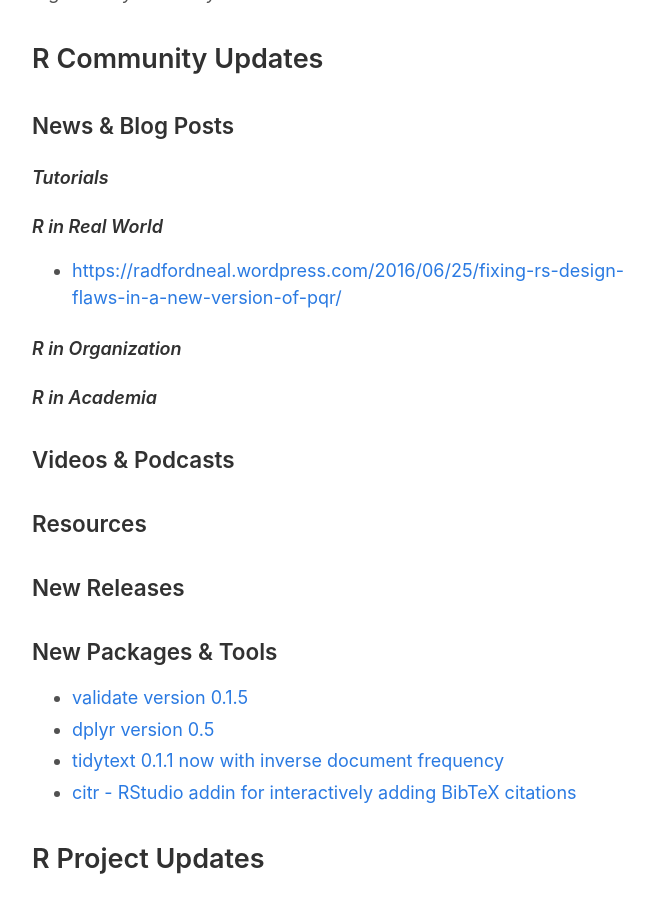
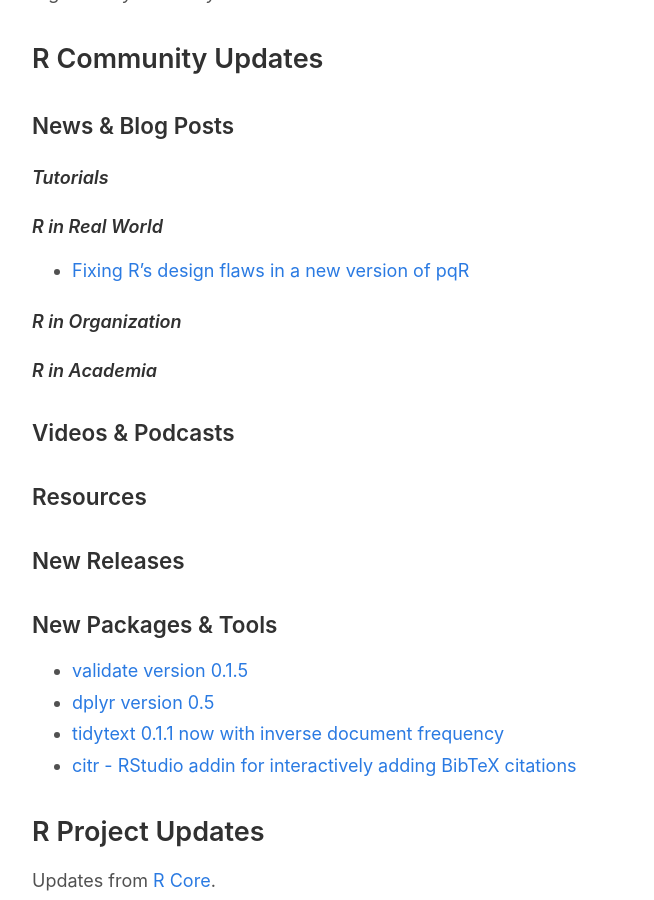
Before and after one commit to rweekly/rweekly.org, a Jekyll site: the page built from draft.md, in a window 1280 px wide and 900 px high, scrolled down 353 px. Shown: the whole window, without its empty margins (293-947 px from the left). Built offline with Jekyll 4.4.1, drawn with Linux system fonts in a browser that asks for light colours; comment, search, counter and statistics services are not loaded; some of the changed lines change nothing that is shown.

Commit message:
brainfreeze on inserting links.

```diff
--- a/draft.md
+++ b/draft.md
@@ -23,7 +23,7 @@
 
 #### R in Real World
 
- + [https://radfordneal.wordpress.com/2016/06/25/fixing-rs-design-flaws-in-a-new-version-of-pqr/](Fixing R’s design flaws in a new version of pqR)
+ + [Fixing R’s design flaws in a new version of pqR](https://radfordneal.wordpress.com/2016/06/25/fixing-rs-design-flaws-in-a-new-version-of-pqr/)
 
 
 #### R in Organization
```
